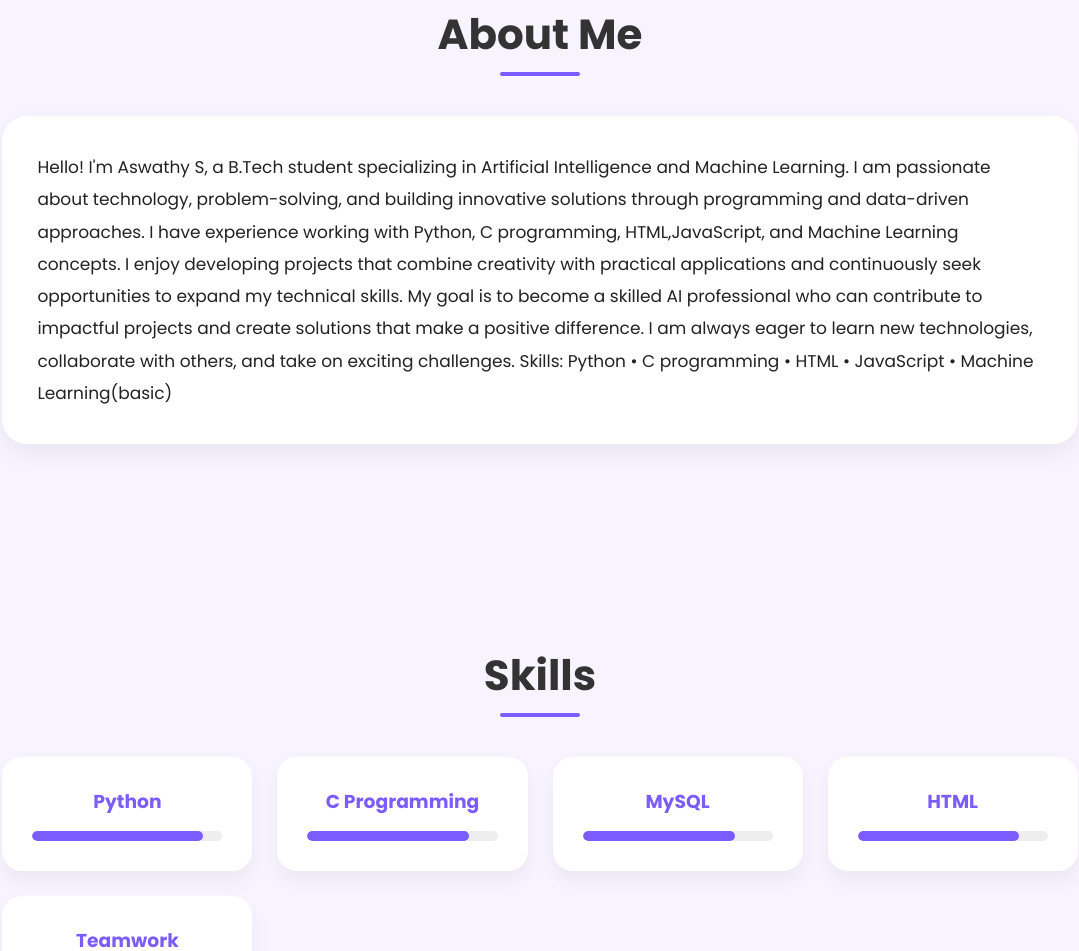
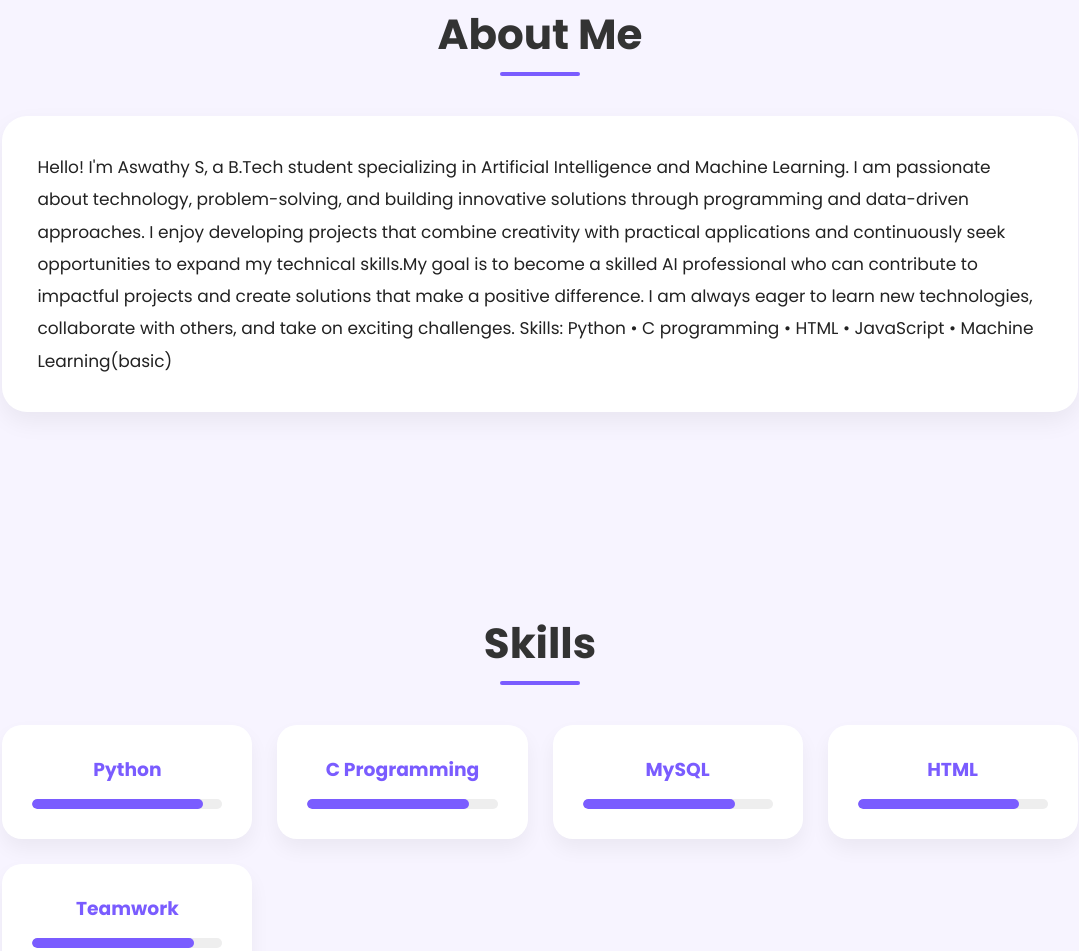
Before and after one commit to aswa-thy06/aswathy.github.io, a plain HTML site: page index.html in a window 1280 px wide. Shown: the part 897-1848 px from the top of the page, without its empty margins (100-1179 px from the left). Drawn offline with Linux system fonts and the light colour scheme.

Commit message:
Update index.html

```diff
--- a/index.html
+++ b/index.html
@@ -469,10 +469,9 @@ About Me
 
 Hello! I'm Aswathy S, a B.Tech student specializing in Artificial Intelligence and Machine Learning. I am passionate about technology, problem-solving, and building innovative solutions through programming and data-driven approaches.
 
-I have experience working with Python, C programming, HTML,JavaScript, and Machine Learning concepts. I enjoy developing projects that combine creativity with practical applications and continuously seek opportunities to expand my technical skills.
+I enjoy developing projects that combine creativity with practical applications and continuously seek opportunities to expand my technical skills.My goal is to become a skilled AI professional who can contribute to impactful projects
 
-My goal is to become a skilled AI professional who can contribute to impactful projects and create solutions that make a positive difference. I am always eager to learn new technologies, collaborate with others, and take on exciting challenges.
-
+and create solutions that make a positive difference. I am always eager to learn new technologies, collaborate with others, and take on exciting challenges.
 
 Skills: Python • C programming • HTML • JavaScript  • Machine Learning(basic)
 
```
